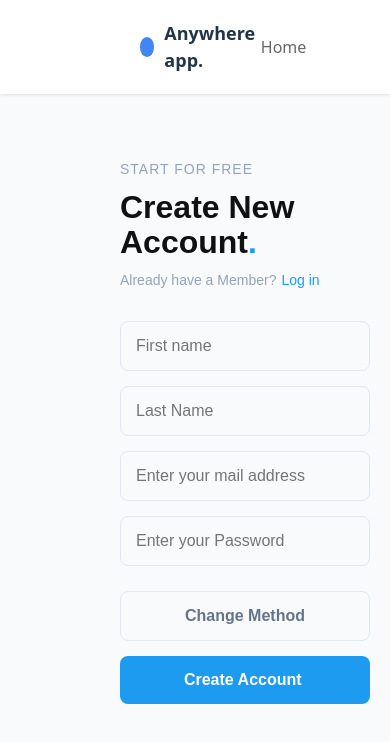
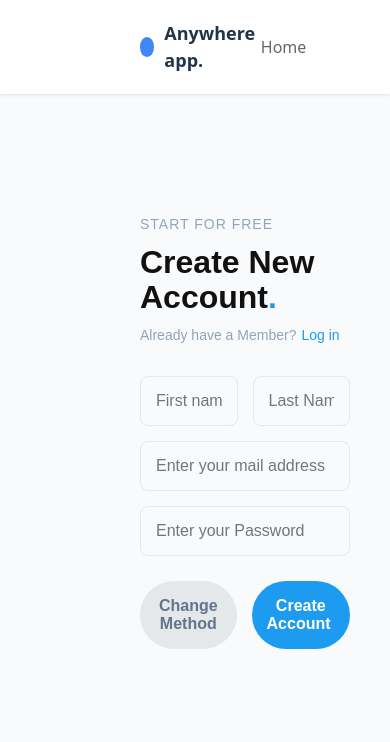
Before and after one commit to Vino200003/Task_ZephyraTechSolutions, a React (Vite) app in the folder Task/: page / in a window 390 px wide. Shown: the top 742 px of the page. Built offline with nearby package versions, Linux system fonts and the light colour scheme.

Commit message:
adjust button background color and border radius, remove

```diff
--- a/Task/src/styles/LoginForm.css
+++ b/Task/src/styles/LoginForm.css
@@ -83,23 +83,25 @@ input:focus {
   grid-template-columns: 1fr 1fr;
   gap: 15px;
   margin-top: 10px;
+
+
 }
 
 .changeMd {
   padding: 15px;
   border: 1px solid #e2e8f0;
   border-radius: 8px;
-  background-color: #f8fafc;
+  background-color:rgb(228, 232, 234);
   color: #64748b;
   cursor: pointer;
   font-weight: 600;
   transition: all 0.2s;
+  border-radius: 80px;
 }
 
 button.createAcc {
   padding: 15px;
   border: none;
-  border-radius: 8px;
   background-color: #1d9bf0;
   color: white;
   cursor: pointer;
@@ -108,21 +110,3 @@ button.createAcc {
   font-size: 16px;
   transition: all 0.2s;
 }
-
-button:hover {
-  opacity: 0.9;
-}
-
-@media (max-width: 600px) {
-  .name {
-    grid-template-columns: 1fr;
-  }
-
-  .buttons {
-    grid-template-columns: 1fr;
-  }
-
-  .formContent {
-    padding: 30px 20px;
-  }
-}
```
